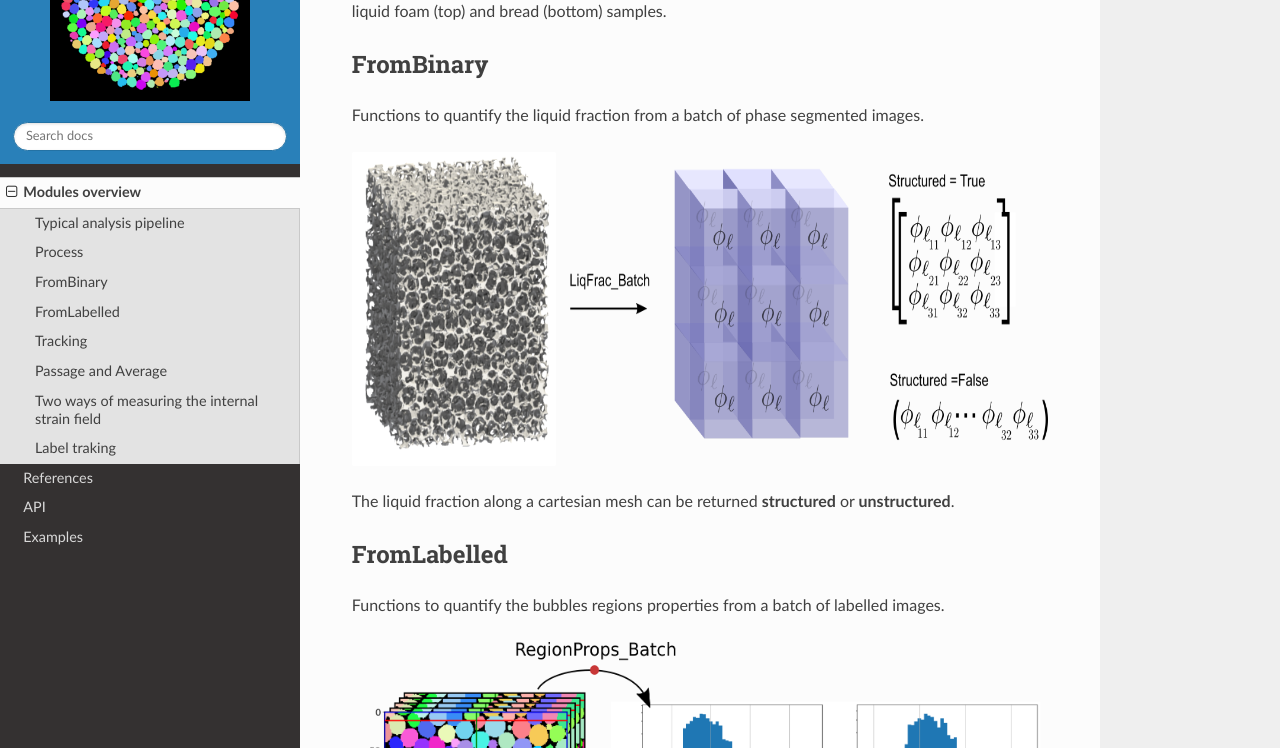
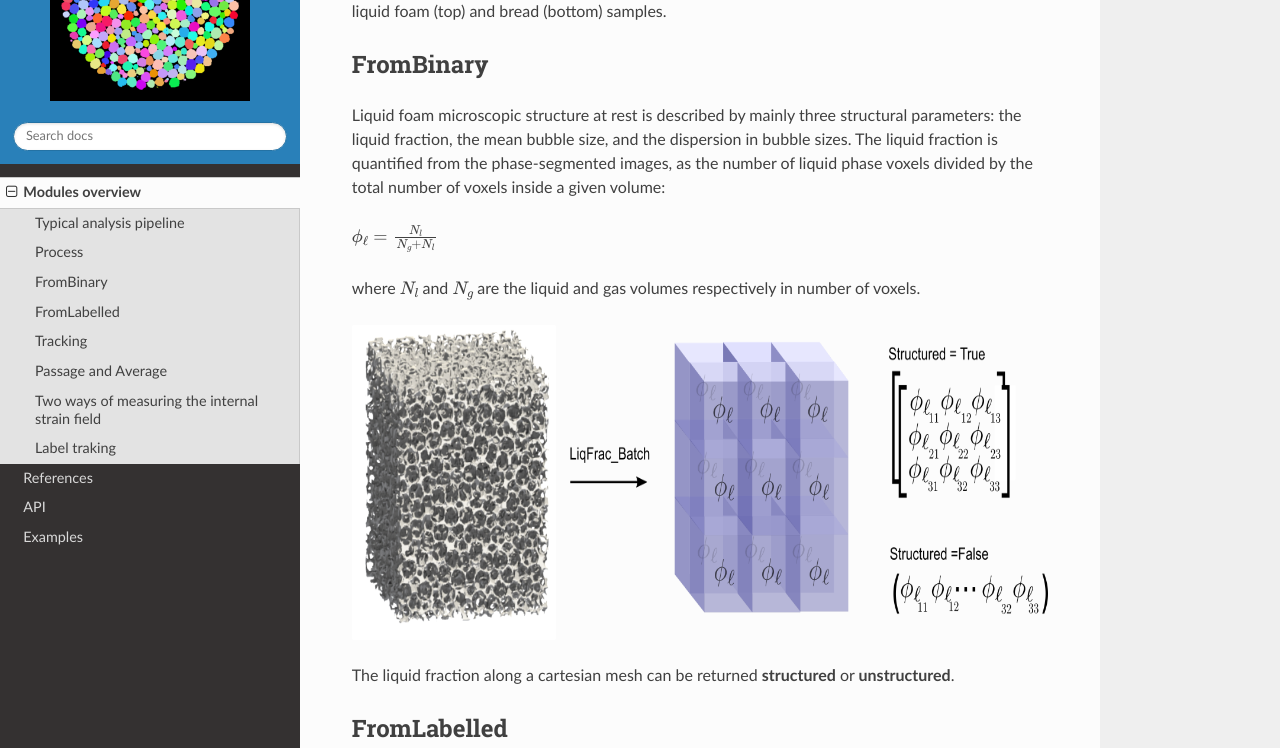
Before and after one commit to floschott/foamquant, a Sphinx documentation site: the page built from docs/source/about.rst, in a window 1280 px wide and 900 px high, scrolled down 2000 px, cut to the strip 152-900 px from the top of the window. Built offline with Sphinx 7.4.7 and the Read the Docs theme 3.1.0, drawn with Linux system fonts in a browser that asks for light colours.

Commit message:
Update about.rst

```diff
--- a/docs/source/about.rst
+++ b/docs/source/about.rst
@@ -32,7 +32,12 @@ Example of reconstructed, phase-segmented and bubble-segmented (pore-segmented)
 FromBinary
 -----------------
 
-Functions to quantify the liquid fraction from a batch of phase segmented images.
+Liquid foam microscopic structure at rest is described by mainly three structural parameters: the liquid fraction, the mean bubble size, and the dispersion in bubble sizes. The liquid fraction is quantified from the phase-segmented images, as the number of liquid phase voxels divided by the total number of voxels inside a given volume:
+
+:math:`\phi_\ell = \frac{N_{l}}{N_{g} + N_{l}}`
+
+where :math:`N_{l}` and :math:`N_{g}` are the liquid and gas volumes respectively in number of voxels.
+
 
 .. figure:: liquid_fraction.png
    :scale: 40%
```
